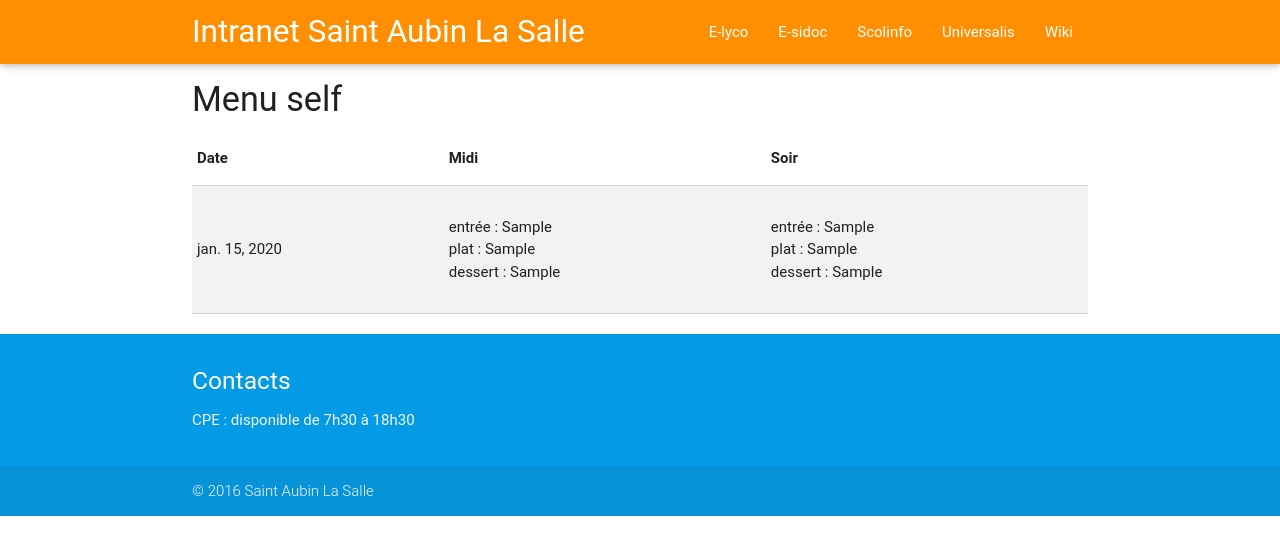
After one commit to multim234/sals-intranet, a Django app: page /self_menu/ in a window 1280 px wide. The commit adds this page. Shown: the top 555 px of the page. Run offline with Django 3.2, Linux system fonts and the light colour scheme; tables that the repository leaves empty hold one stand-in row (values such as "Sample post"); some web fonts are replaced.

Commit message:
adding new page for consulting week menu on self_menu module

```diff
--- a/base/templates/home.html
+++ b/base/templates/home.html
@@ -55,9 +55,9 @@
                           <p>Il n'y a pas de prochain repas programmé pour aujourd'hui :(</p>
                         {% endif %}
                     </div>
-                    {% comment %}<div class="card-action">
-                        <a href="">Afficher pour la semaine</a>
-                    </div>{% endcomment %}
+                    <div class="card-action">
+                        <a href="{% url 'self_menu:self_menu' %}">Afficher pour la semaine</a>
+                    </div>
                 </div>
             </div>
             <!-- LEFT COLUMN -->
--- a/sals_intranet/urls.py
+++ b/sals_intranet/urls.py
@@ -6,4 +6,5 @@ urlpatterns = [
     url(r'^', include('base.urls')),
     url(r'^absences/', include('missing.urls')),
     url(r'^modifications/', include('planning_modifications.urls')),
+    url(r'^self_menu/', include('self_menu.urls')),
 ]
--- /dev/null
+++ b/self_menu/templates/self_menu.html
@@ -0,0 +1,50 @@
+{% extends "basic.html" %}
+
+{% block content %}
+  <div class="container">
+    <h4>Menu self</h4>
+
+    {% if lunch_menu %}
+      <table class="bordered striped">
+        <thead>
+          <th>Date</th>
+          <th>Midi</th>
+          <th>Soir</th>
+        </thead>
+
+        <tbody>
+          {% for lunch in lunch_menu  %}
+            <tr>
+              <td>{{ lunch.lunch_date }}</td>
+              {# Midday column #}
+              <td>
+                <ul>
+                  <li>entrée : {{ lunch.midday_entrance }}</li>
+                  <li>plat : {{ lunch.midday_dish }}</li>
+                  <li>dessert : {{ lunch.midday_dessert }}</li>
+                </ul>
+              </td>
+              {# Dinner column #}
+              <td>
+                {% if lunch.dinner_entrance and lunch.dinner_dish and lunch.dinner_dessert %}
+                  <ul>
+                    <li>entrée : {{ lunch.dinner_entrance }}</li>
+                    <li>plat : {{ lunch.dinner_dish }}</li>
+                    <li>dessert : {{ lunch.dinner_dessert }}</li>
+                  </ul>
+                  {% else %}
+                    Pas de repas !
+                {% endif %}
+              </td>
+            </tr>
+          {% endfor %}
+        </tbody>
+      </table>
+      {% else %}
+        <p>Aucun menu n'est programmé pour les 7 prochains jours !</p>
+    {% endif %}
+
+
+  </div>
+
+{% endblock content %}
--- /dev/null
+++ b/self_menu/urls.py
@@ -0,0 +1,7 @@
+from django.conf.urls import url
+from .views import *
+
+app_name = "self_menu"
+urlpatterns = [
+    url(regex=r'^$', view=self_menu, name='self_menu'),
+]
--- a/self_menu/views.py
+++ b/self_menu/views.py
@@ -1,3 +1,11 @@
 from django.shortcuts import render
+from .models import Lunch_menu
 
-# Create your views here.
+
+def self_menu(request):
+    template = "self_menu.html"
+    context = {
+        'lunch_menu': Lunch_menu.objects.all().order_by('lunch_date')[:7]
+    }
+
+    return render(request, template, context)
```
